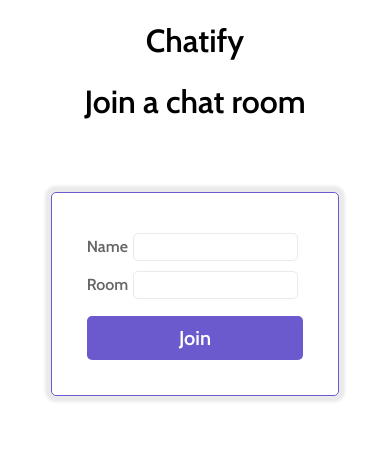
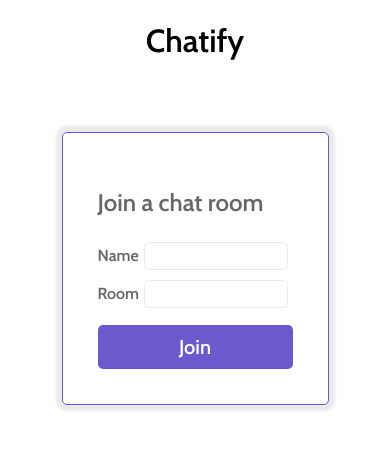
Before and after one commit to joraavanes/chatify, a React app in the folder client/: page / in a window 390 px wide. Shown: the top 450 px of the page. Built offline with nearby package versions, Linux system fonts and the light colour scheme.

Commit message:
Add media queries and sizing to Join component elements

```diff
--- a/client/src/App.js
+++ b/client/src/App.js
@@ -7,7 +7,6 @@ import H1 from './components/styled/h1.styled'
 const App = () => {
     return (
         <>
-            <H1>Chatify</H1>
             <Router>
                 <Switch>
                     <Route path="/" component={Join} exact/>
--- a/client/src/components/Join.js
+++ b/client/src/components/Join.js
@@ -1,6 +1,7 @@
 import React, { useState } from 'react'
 import { useHistory } from 'react-router-dom'
 import Container from './styled/Container.styled'
+import VerticalContainer from './styled/VerticalContainer.styled'
 import H1 from './styled/h1.styled'
 import FormBox from './styled/FormBox.styled'
 import JoinInput from './styled/JoinInput.styled'
@@ -21,22 +22,25 @@ const Join = () => {
 
     return (
         <div>
-            <H1>
-                Join a chat room
-            </H1>
+            <Container justifyContent="center">
+                <H1>Chatify</H1>
+            </Container>
             <Container justifyContent="center">
                 <form onSubmit={handleFormSubmit}>
-                    <FormBox>
-                        <div>
+                    <FormBox width="25vw">
+                        <h2>
+                            Join a chat room
+                        </h2>
+                        <Container justifyContent="space-around" alignItems="center">
                             <label htmlFor="name">Name</label>
                             {/* <input type="text" name="name" id="name" onChange={e => setName(e.target.value)}/> */}
                             <JoinInput onChange={e => setName(e.target.value)}/>
-                        </div>
-                        <div>
+                        </Container>
+                        <Container justifyContent="space-around" alignItems="center">
                             <label htmlFor="room">Room</label>
                             {/* <input type="text" name="room" id="room" onChange={e => setRoom(e.target.value)}/> */}
                             <JoinInput onChange={e => setRoom(e.target.value)}/>
-                        </div>
+                        </Container>
                         {/* <button type="submit">Submit</button> */}
                         <JoinButton>Join</JoinButton>
                     </FormBox>
--- a/client/src/components/styled/Container.styled.js
+++ b/client/src/components/styled/Container.styled.js
@@ -5,4 +5,5 @@ export default styled.div`
     flex-direction: row;
     justify-content: ${props => props.justifyContent};
     width: ${props => props.width};
+    align-items: ${props => props.alignItems};
 `;
--- a/client/src/components/styled/FormBox.styled.js
+++ b/client/src/components/styled/FormBox.styled.js
@@ -7,4 +7,9 @@ export default styled.div`
     border-radius: 5px;
     box-shadow: 0 0 3px 6px #eaeaea;
     color: #666;
+    width: ${props => props.width};
+
+    @media (max-width: 767px){
+        width: 50vw;
+    }
 `;
--- a/client/src/components/styled/JoinInput.styled.js
+++ b/client/src/components/styled/JoinInput.styled.js
@@ -7,9 +7,11 @@ export default styled.input.attrs({
     border: 1px solid #eaeaea;
     padding: 5px;
     border-radius:5px;
+    width: 80%;
 
     &:focus{
         border-color: #666;
         outline: none;
     }
+
 `;
```
